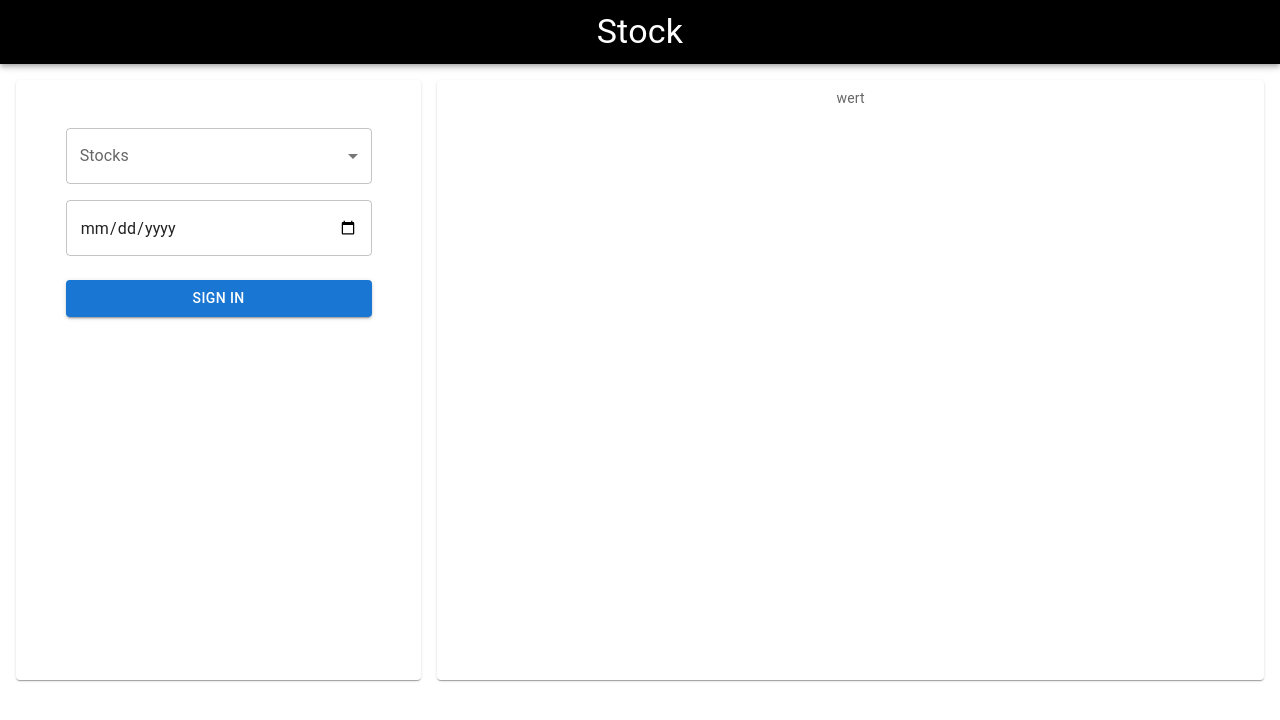
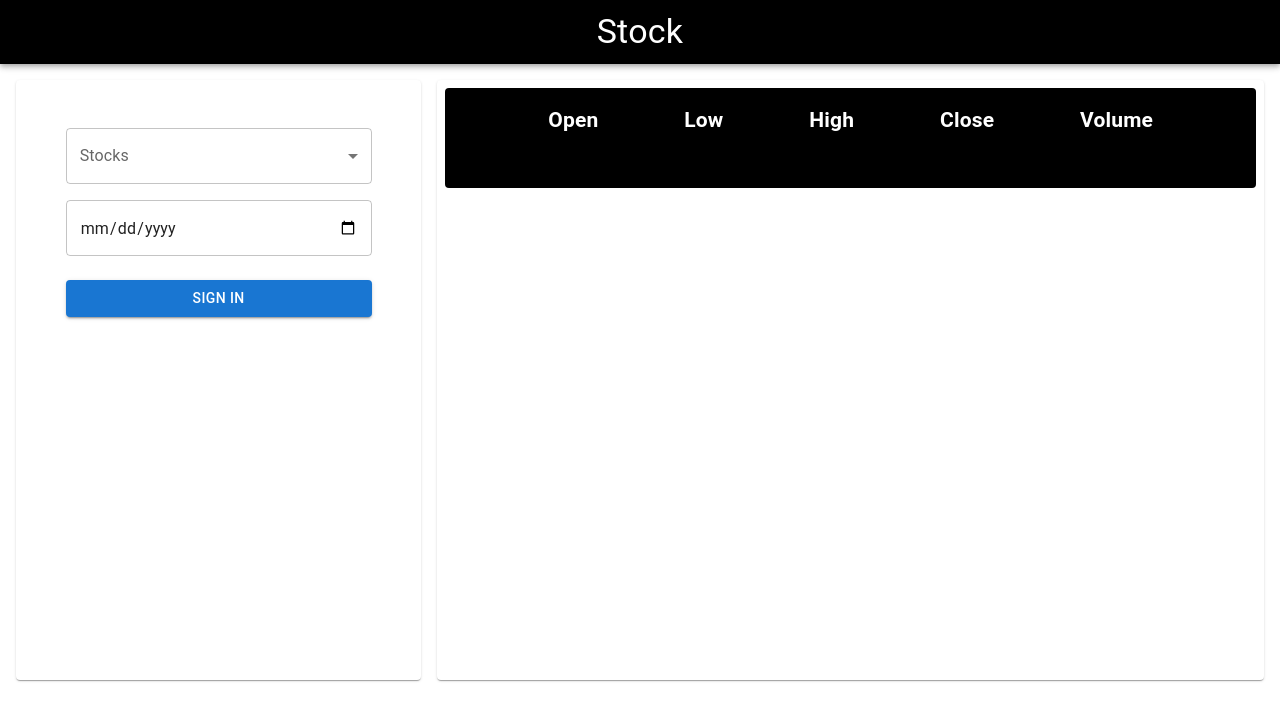
Before and after one commit to 07rv/stocks, a Next.js app: page / in a window 1280 px wide. Shown: the top 720 px of the page. Built offline with nearby package versions, Linux system fonts and the light colour scheme.

Commit message:
code changes

```diff
--- a/components/Body.jsx
+++ b/components/Body.jsx
@@ -10,6 +10,7 @@ import {
   MenuItem,
   FormHelperText,
   FormControl,
+  Stack,
 } from "@mui/material";
 import { createTheme, ThemeProvider } from "@mui/material/styles";
 
@@ -39,7 +40,7 @@ const Body = () => {
     date: "",
   });
   const [stocksData, setStockData] = useState({
-    open: "",
+    Open: "",
     High: "",
     Low: "",
     Close: "",
@@ -182,7 +183,48 @@ const Body = () => {
           </Item>
         </Grid>
         <Grid item xs={6} md={8}>
-          <Item>wert</Item>
+          <Item>
+            <Paper
+              variant="outlined"
+              sx={{
+                height: 100,
+                bgcolor: "black",
+                color: "white",
+                alignItems: "center",
+              }}
+            >
+              <Box
+                sx={{
+                  display: "flex",
+                  justifyContent: "space-evenly",
+                  p: 1,
+                  m: 1,
+                  borderRadius: 1,
+                }}
+              >
+                <Box>
+                  <h2>Open</h2>
+                  <h3>{stocksData.Open}</h3>
+                </Box>
+                <Box>
+                  <h2>Low</h2>
+                  <h3>{stocksData.Low}</h3>
+                </Box>
+                <Box>
+                  <h2>High</h2>
+                  <h3>{stocksData.High}</h3>
+                </Box>
+                <Box>
+                  <h2>Close</h2>
+                  <h3>{stocksData.Close}</h3>
+                </Box>
+                <Box>
+                  <h2>Volume</h2>
+                  <h3>{stocksData.Volume}</h3>
+                </Box>
+              </Box>
+            </Paper>
+          </Item>
         </Grid>
       </Grid>
     </Box>
--- a/pages/api/stock.js
+++ b/pages/api/stock.js
@@ -2,6 +2,6 @@ export default function handler(req, res) {
   try {
     res
       .status(200)
-      .json({ open: 1234, High: 123, Low: 12, Close: 987654, Volume: 876543 });
+      .json({ Open: 1234, High: 123, Low: 12, Close: 987654, Volume: 876543 });
   } catch (ex) {}
 }
```
